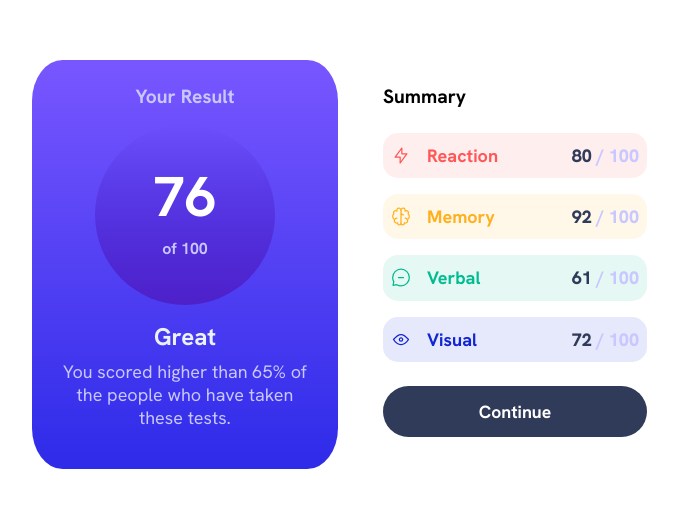
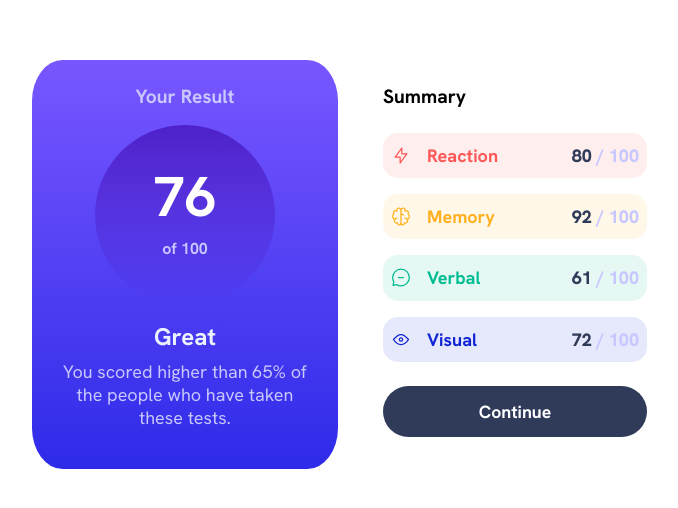
Before and after one commit to hny-codes/summary-component-solution, a React (Vite) app: page / in a window 1280 px wide. Shown: the part 136-644 px from the top of the page, without its empty margins (290-968 px from the left). Built offline with nearby package versions, Linux system fonts and the light colour scheme.

Commit message:
Fix gradient background of circle

```diff
--- a/src/components/CardHeader.css
+++ b/src/components/CardHeader.css
@@ -32,8 +32,9 @@
   align-items: center;
   vertical-align: middle;
   background-image: linear-gradient(
-    var(--clr-gradient-persian-blue),
-    var(--clr-gradient-violet-blue)
+    var(--clr-gradient-violet-blue),
+    var(--clr-gradient-persian-blue)
+
   );
 
   width: 140px;
```
